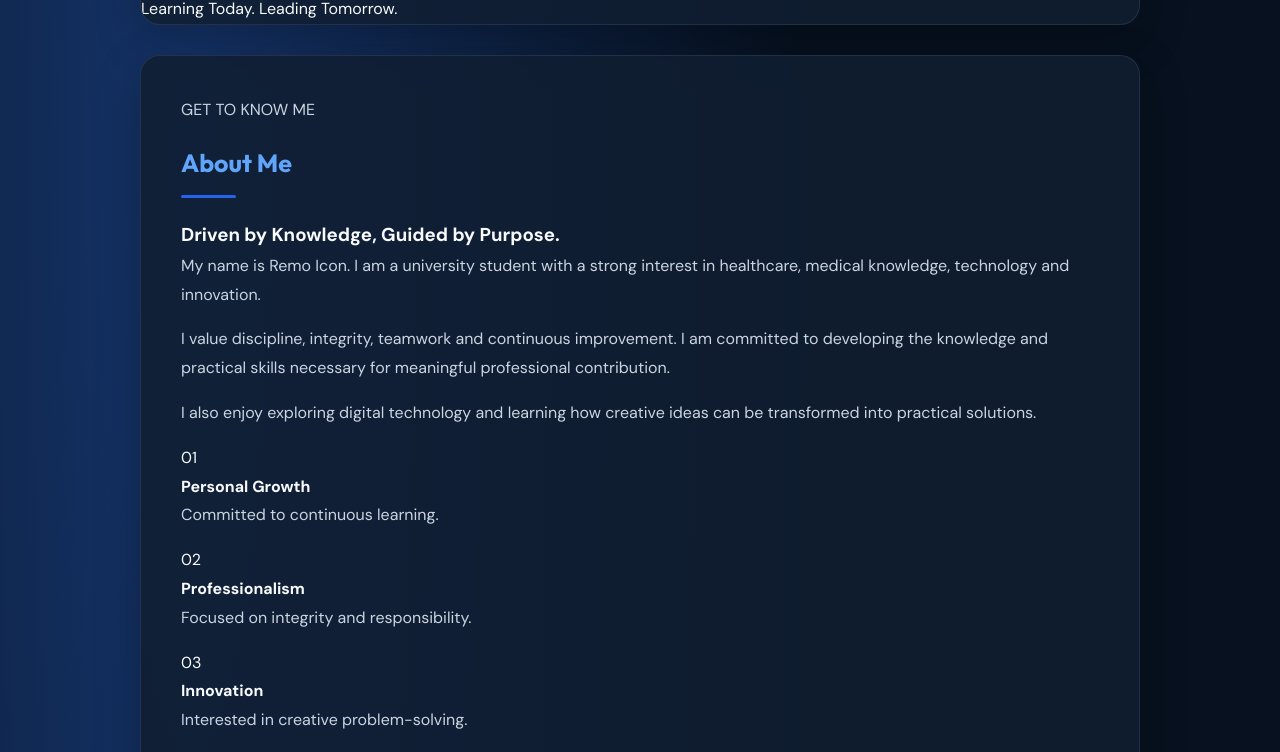
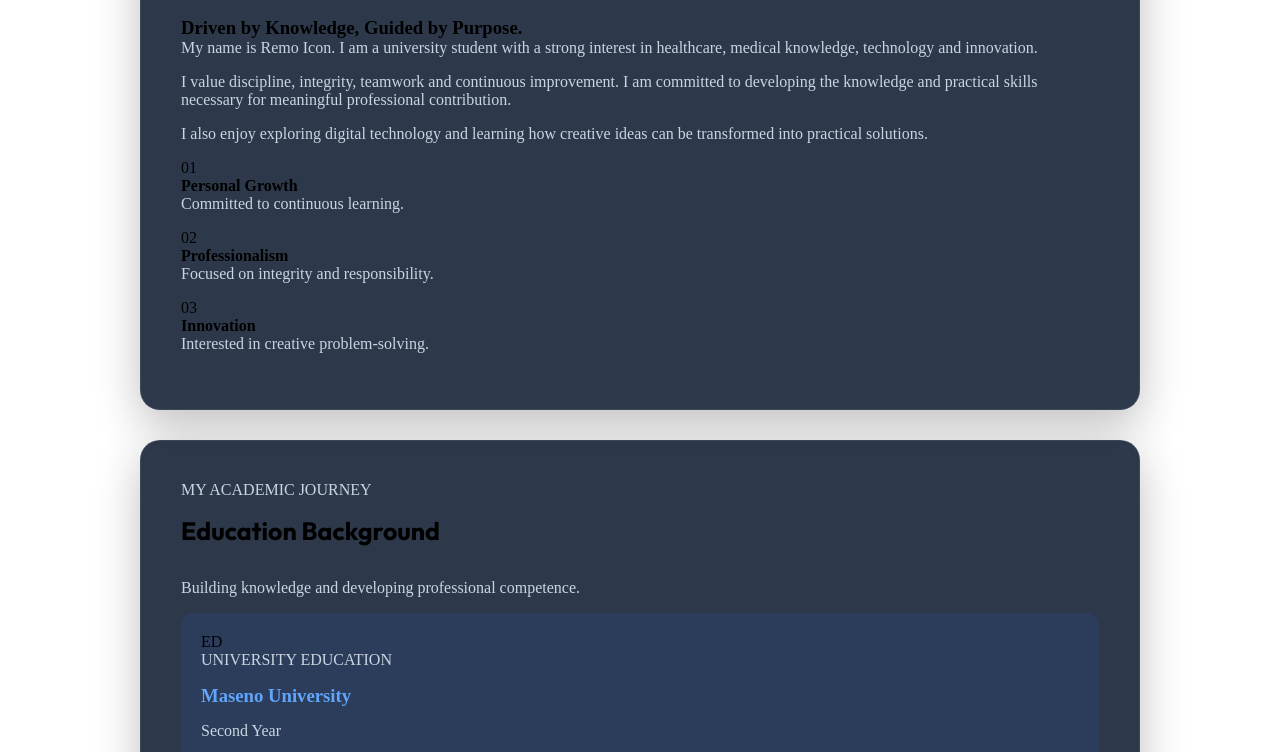
Before and after one commit to sianzwi/personal-homepage, a plain HTML site: page index.html in a window 1280 px wide. Shown: the part 765-1517 px from the top of the page. Drawn offline with Linux system fonts and the light colour scheme.

Commit message:
Update style.css

```diff
--- a/style.css
+++ b/style.css
@@ -15,24 +15,23 @@
 }
 
 :root {
-    --primary: #2563eb;
-    --secondary: #60a5fa;
-    --dark: #07111f;
-    --card: #101e32;
-    --light: #f8fafc;
-    --muted: #a5b4c8;
+    :root {
+    --primary: #a78bfa;
+    --secondary: #c4b5fd;
+    --dark: #18171c;
+    --card: #25232b;
+    --light: #fafafa;
+    --muted: #b7b3c0;
+}
 }
 
-body {
-    font-family: 'DM Sans', sans-serif;
-    background: var(--dark);
-    color: var(--light);
-    line-height: 1.8;
-    min-height: 100vh;
-    padding: 45px 20px;
+body {body {
+    background: #18171c;
     background-image:
-        radial-gradient(ellipse at 15% 10%, #15346a 0%, transparent 40%),
-        radial-gradient(ellipse at 90% 85%, #10294b 0%, transparent 40%);
+        radial-gradient(ellipse at 15% 10%, rgba(124, 58, 237, 0.22) 0%, transparent 42%),
+        radial-gradient(ellipse at 90% 85%, rgba(236, 72, 153, 0.12) 0%, transparent 40%);
+}
+
 }
 
 /* MAIN SECTIONS */
```
